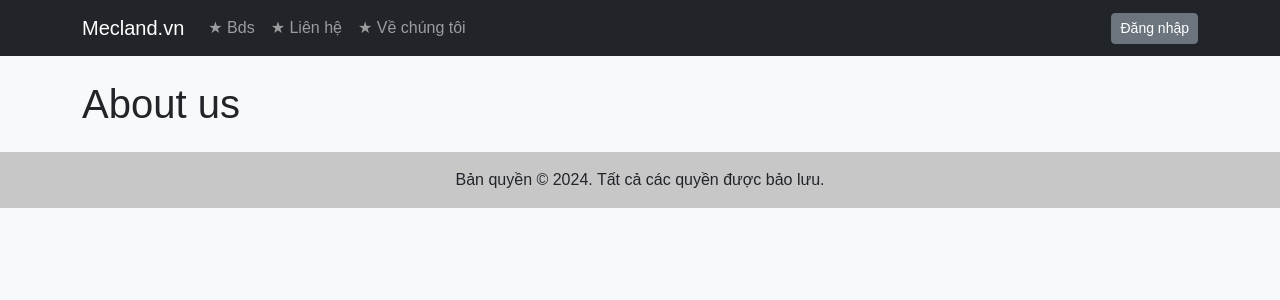
After one commit to duongnanya/flaskAppBds, a Flask app: page /about_us in a window 1280 px wide. The commit adds this page. Shown: the top 300 px of the page. Run offline with Flask 3, Linux system fonts and the light colour scheme.

Commit message:
thêm route đến About-us & trang trống

```diff
--- a/common.py
+++ b/common.py
@@ -49,6 +49,11 @@ def handle_imported_file():
     return render_template("import-province-city.html", success=True)
 
 
+@common_bp.route("/about_us")
+def about_us():
+    return render_template("about-us.html")
+
+
 def get_categories():
     categories = Category.query.filter_by(del_flg=False).all()
     return categories
--- /dev/null
+++ b/templates/about-us.html
@@ -0,0 +1,11 @@
+{% extends 'base.html' %}
+
+{% block title %}About Us{% endblock %}
+
+{% block content %}
+<div class="container about-us-html">
+    <h1 class="my-4">About us</h1>
+    <!-- TODO About us here-->
+
+</div>
+{% endblock %}
--- a/templates/base.html
+++ b/templates/base.html
@@ -63,6 +63,9 @@
                         <a class="nav-link" href="{{ url_for('contact.contact') }}">★ Liên hệ</a>
                     </li>
                     {% endif %}
+                    <li class="nav-item">
+                        <a class="nav-link" href="{{ url_for('common.about_us') }}">★ Về chúng tôi</a>
+                    </li>
                 </ul>
                 <div class="btn-group">
                     {% if current_user.is_authenticated %}
```
